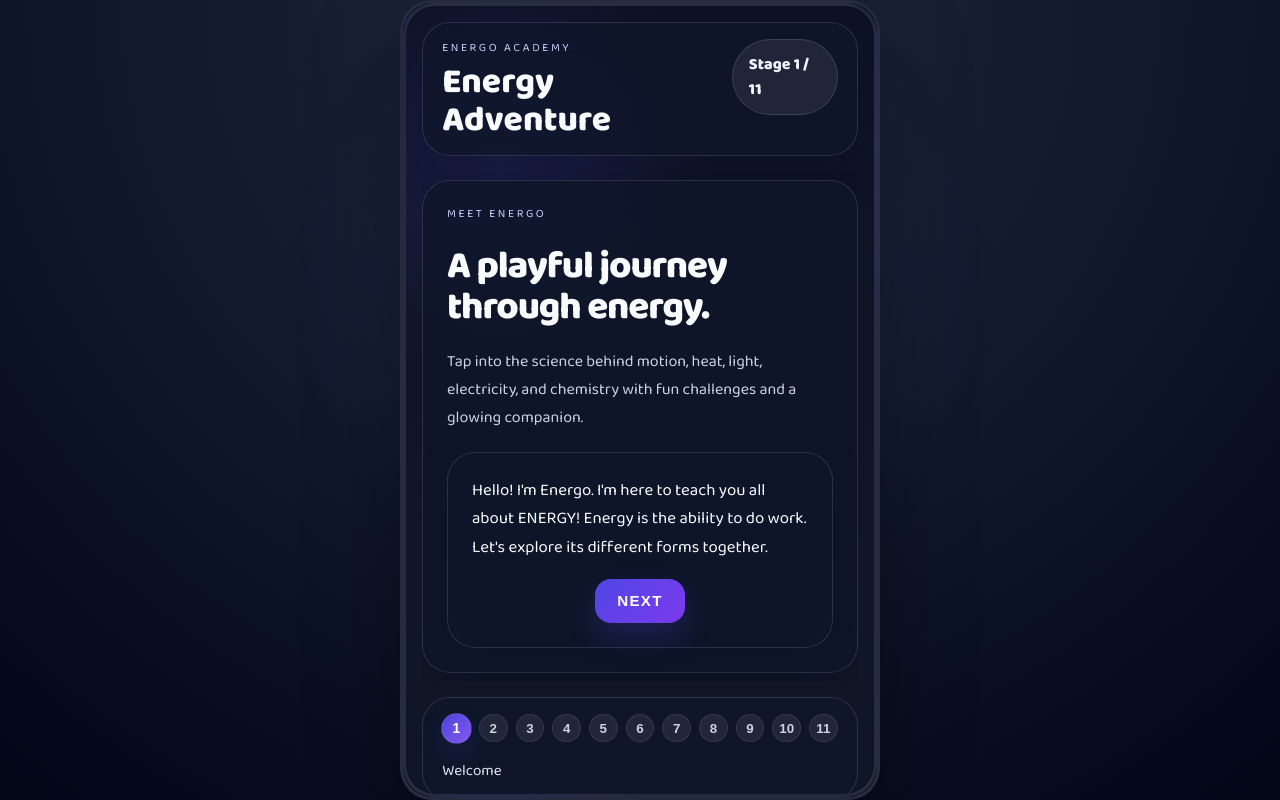
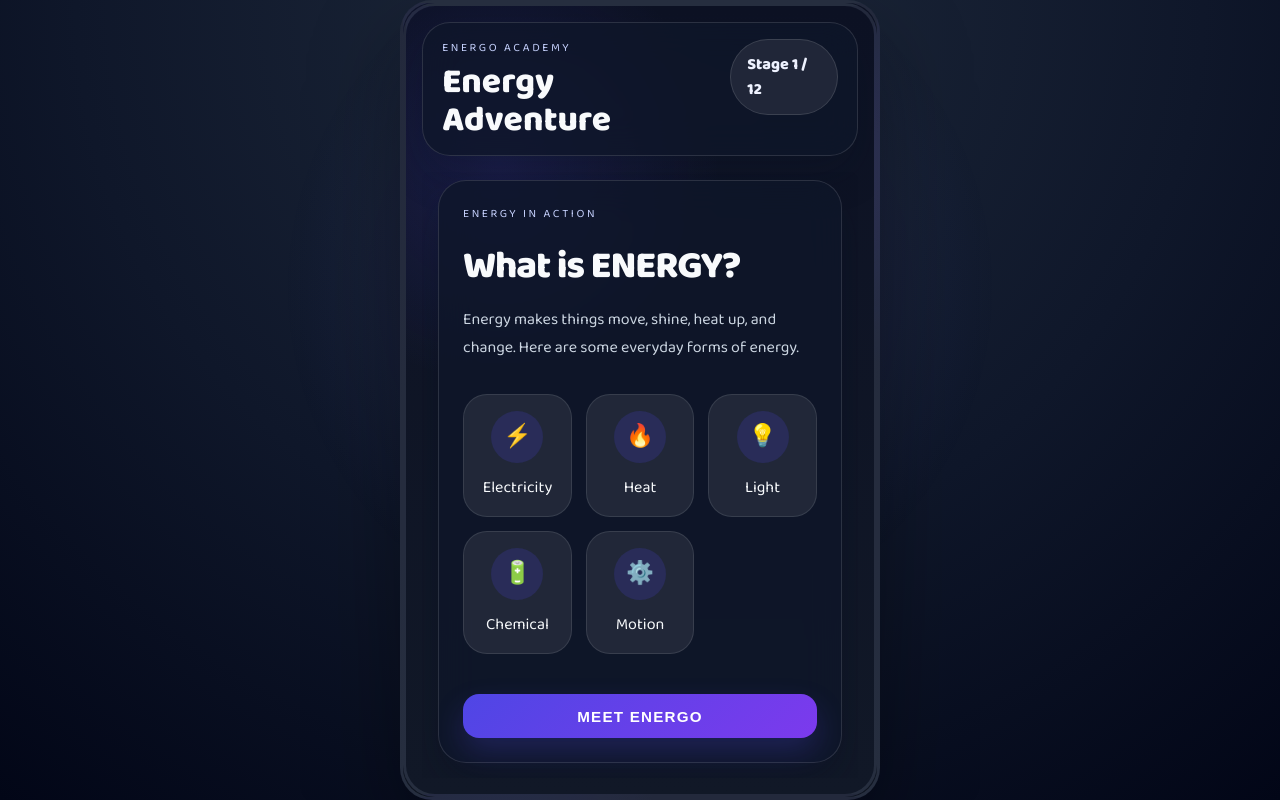
Before and after one commit to Sanath-here/Energo_App, a React (Vite) app: page / in a window 1280 px wide. Built offline with nearby package versions, Linux system fonts and the light colour scheme.

Commit message:
Second commit with final app

```diff
--- a/src/App.tsx
+++ b/src/App.tsx
@@ -11,6 +11,7 @@ import ConservationSim from './games/ConservationSim';
 import FinalQuiz from './games/FinalQuiz';
 
 type GameState =
+  | 'ENERGY'
   | 'INTRO'
   | 'MECHANICAL'
   | 'HEAT'
@@ -24,6 +25,7 @@ type GameState =
   | 'END';
 
 const states: GameState[] = [
+  'ENERGY',
   'INTRO',
   'MECHANICAL',
   'HEAT',
@@ -37,22 +39,8 @@ const states: GameState[] = [
   'END',
 ];
 
-const stepLabels: Record<GameState, string> = {
-  INTRO: 'Welcome',
-  MECHANICAL: 'Mechanical',
-  HEAT: 'Heat',
-  LIGHT: 'Light',
-  ELECTRICAL: 'Electrical',
-  CHEMICAL: 'Chemical',
-  CONSERVATION: 'Conservation',
-  USES: 'Energy Uses',
-  SUMMARY: 'Summary',
-  QUIZ: 'Quiz',
-  END: 'Finish',
-};
-
 const App: React.FC = () => {
-  const [gameState, setGameState] = useState<GameState>('INTRO');
+  const [gameState, setGameState] = useState<GameState>('ENERGY');
   const currentIndex = useMemo(() => states.indexOf(gameState), [gameState]);
 
   const nextState = () => {
@@ -63,6 +51,41 @@ const App: React.FC = () => {
 
   const renderContent = () => {
     switch (gameState) {
+      case 'ENERGY':
+        return (
+          <div className="hero-card glass">
+            <div className="hero-copy">
+              <p className="eyebrow">Energy in action</p>
+              <h2 className="hero-title">What is ENERGY?</h2>
+              <p className="hero-text">
+                Energy makes things move, shine, heat up, and change. Here are some everyday forms of energy.
+              </p>
+              <div className="energy-image-grid">
+                <div className="energy-card">
+                  <div className="energy-thumb">⚡</div>
+                  <p>Electricity</p>
+                </div>
+                <div className="energy-card">
+                  <div className="energy-thumb">🔥</div>
+                  <p>Heat</p>
+                </div>
+                <div className="energy-card">
+                  <div className="energy-thumb">💡</div>
+                  <p>Light</p>
+                </div>
+                <div className="energy-card">
+                  <div className="energy-thumb">🔋</div>
+                  <p>Chemical</p>
+                </div>
+                <div className="energy-card">
+                  <div className="energy-thumb">⚙️</div>
+                  <p>Motion</p>
+                </div>
+              </div>
+              <button className="btn btn-primary mt-6" onClick={nextState}>Meet Energo</button>
+            </div>
+          </div>
+        );
       case 'INTRO':
         return (
           <div className="hero-card glass">
@@ -72,11 +95,15 @@ const App: React.FC = () => {
               <p className="hero-text">
                 Tap into the science behind motion, heat, light, electricity, and chemistry with fun challenges and a glowing companion.
               </p>
+              <div className="hero-face">
+                <ThreeDCharacter />
+              </div>
+              <DialogueBox
+                text="Hello! I'm Energo. I'm here to teach you all about ENERGY! Energy is the ability to do work. Let's explore its different forms together."
+                onNext={nextState}
+                style={{ position: 'static', marginTop: '1rem' }}
+              />
             </div>
-            <DialogueBox
-              text="Hello! I'm Energo. I'm here to teach you all about ENERGY! Energy is the ability to do work. Let's explore its different forms together."
-              onNext={nextState}
-            />
           </div>
         );
       case 'MECHANICAL':
@@ -93,7 +120,7 @@ const App: React.FC = () => {
         return <ConservationSim onComplete={nextState} />;
       case 'USES':
         return (
-          <div className="section-card glass" style={{ overflowY: 'auto', paddingBottom: '3.5rem' }}>
+          <div className="section-card glass" style={{ paddingBottom: '5rem' }}>
             <div className="section-header">
               <h2>Energy Uses</h2>
               <p>Great work! Here are the real-world uses of the energy types you explored.</p>
@@ -109,6 +136,7 @@ const App: React.FC = () => {
             <DialogueBox
               text={'Nice review! Ready to continue to the summary?'}
               onNext={nextState}
+              style={{ position: 'static', marginTop: '1rem' }}
             />
           </div>
         );
@@ -161,22 +189,6 @@ const App: React.FC = () => {
         </header>
 
         <main className="content-area"> {renderContent()} </main>
-
-        <footer className="progress-footer glass">
-          <div className="progress-line">
-            {states.map((state, index) => (
-              <button
-                key={state}
-                className={`progress-step ${index <= currentIndex ? 'active' : ''}`}
-                aria-label={stepLabels[state]}
-                type="button"
-              >
-                <span>{index + 1}</span>
-              </button>
-            ))}
-          </div>
-          <p className="progress-label">{stepLabels[gameState]}</p>
-        </footer>
       </div>
     </div>
   );
--- a/src/components/DialogueBox.tsx
+++ b/src/components/DialogueBox.tsx
@@ -6,12 +6,14 @@ interface DialogueBoxProps {
   details?: string;
   onNext?: () => void;
   showNext?: boolean;
+  style?: React.CSSProperties;
 }
 
-const DialogueBox: React.FC<DialogueBoxProps> = ({ text, details, onNext, showNext = true }) => {
+const DialogueBox: React.FC<DialogueBoxProps> = ({ text, details, onNext, showNext = true, style }) => {
   return (
     <motion.div
       className="dialogue-box glass"
+      style={style}
       initial={{ opacity: 0, y: 20 }}
       animate={{ opacity: 1, y: 0 }}
       transition={{ duration: 0.3 }}
--- a/src/games/HeatTask.tsx
+++ b/src/games/HeatTask.tsx
@@ -10,11 +10,9 @@ const HeatTask: React.FC<HeatTaskProps> = ({ onComplete }) => {
   const [showIntro, setShowIntro] = useState(true);
   const [heatLevel, setHeatLevel] = useState(0);
   const [taskComplete, setTaskComplete] = useState(false);
-  const [isRubbing, setIsRubbing] = useState(false);
   const [cameraActive, setCameraActive] = useState(false);
   const [cameraError, setCameraError] = useState<string | null>(null);
   const [motionLevel, setMotionLevel] = useState(0);
-  const [rubbingDetected, setRubbingDetected] = useState(false);
 
   const videoRef = useRef<HTMLVideoElement | null>(null);
   const canvasRef = useRef<HTMLCanvasElement | null>(null);
@@ -89,10 +87,7 @@ const HeatTask: React.FC<HeatTaskProps> = ({ onComplete }) => {
         setMotionLevel(motion);
 
         if (motion > 14) {
-          setRubbingDetected(true);
           setHeatLevel(prev => Math.min(100, prev + 6));
-          setIsRubbing(true);
-          window.setTimeout(() => setIsRubbing(false), 220);
         }
       }
 
@@ -117,8 +112,6 @@ const HeatTask: React.FC<HeatTaskProps> = ({ onComplete }) => {
   const rubHands = () => {
     if (heatLevel < 100) {
       setHeatLevel(prev => Math.min(100, prev + 14));
-      setIsRubbing(true);
-      window.setTimeout(() => setIsRubbing(false), 220);
     }
   };
 
--- a/src/index.css
+++ b/src/index.css
@@ -35,7 +35,7 @@ body {
 #root {
   width: 100%;
   max-width: 480px;
-  max-height: 100vh;
+  height: 100vh;
   background: radial-gradient(circle at 20% 20%, rgba(79, 70, 229, 0.18), transparent 30%),
     linear-gradient(180deg, #0d1224 0%, #111827 100%);
   position: relative;
@@ -96,6 +96,14 @@ body {
   transform: none;
 }
 
+.chemical-options-grid {
+  width: 100%;
+  display: grid;
+  grid-template-columns: repeat(2, minmax(0, 1fr));
+  gap: 0.75rem;
+  padding: 0.5rem 0;
+}
+
 .three-d-character {
   width: 100%;
   height: 100%;
@@ -103,12 +111,18 @@ body {
   max-height: 240px;
 }
 
+.hero-face {
+  width: 180px;
+  height: 180px;
+  margin: 0 auto;
+}
+
 .dialogue-box {
   width: 100%;
   display: flex;
   flex-direction: column;
   justify-content: space-between;
-  padding: 1.5rem;
+  padding: 1.5rem 2.5rem;
   gap: 1rem;
   position: sticky;
   bottom: 1rem;
@@ -119,6 +133,7 @@ body {
   font-size: 1.05rem;
   line-height: 1.7;
   color: var(--text);
+  padding: 0 0.8rem;
 }
 
 .dialogue-details {
@@ -191,31 +206,70 @@ body::before {
 
 .content-area {
   flex: 1;
+  min-height: 0;
   display: flex;
   flex-direction: column;
   gap: 1rem;
   align-items: center;
-  justify-content: center;
+  justify-content: flex-start;
   overflow-y: auto;
-  padding: 0.5rem 0;
+  padding: 0.5rem 1rem 12rem;
+  scrollbar-width: none;
+  -ms-overflow-style: none;
+}
+
+.content-area::-webkit-scrollbar {
+  display: none;
 }
 
 .hero-card,
 .section-card {
-  flex: 1;
   display: flex;
   flex-direction: column;
-  justify-content: space-between;
+  justify-content: flex-start;
   padding: 1.5rem;
   gap: 1.25rem;
   width: 100%;
   max-width: 440px;
   margin: 0 auto;
+  flex: none;
+  min-height: auto;
 }
 
 .hero-copy {
   display: grid;
   gap: 1rem;
+}
+
+.energy-image-grid {
+  display: grid;
+  grid-template-columns: repeat(3, minmax(0, 1fr));
+  gap: 0.85rem;
+  margin-top: 1rem;
+}
+
+.energy-card {
+  display: flex;
+  flex-direction: column;
+  align-items: center;
+  justify-content: center;
+  gap: 0.75rem;
+  padding: 1rem;
+  border-radius: 1.5rem;
+  background: rgba(255, 255, 255, 0.08);
+  border: 1px solid rgba(255, 255, 255, 0.1);
+  min-height: 120px;
+  text-align: center;
+}
+
+.energy-thumb {
+  width: 52px;
+  height: 52px;
+  display: grid;
+  place-items: center;
+  border-radius: 999px;
+  background: rgba(79, 70, 229, 0.18);
+  font-size: 1.4rem;
 }
 
 .hero-title {
@@ -256,6 +310,15 @@ body::before {
   flex-direction: column;
   gap: 0.75rem;
   padding: 1rem 1.2rem;
+  position: absolute;
+  left: 1rem;
+  right: 1rem;
+  bottom: 4.5rem;
+  background: rgba(15, 23, 42, 0.95);
+  border: 1px solid rgba(255, 255, 255, 0.14);
+  border-radius: 1.5rem;
+  box-shadow: 0 28px 50px rgba(0, 0, 0, 0.28);
+  z-index: 20;
 }
 
 .progress-line {
@@ -283,6 +346,25 @@ body::before {
   color: white;
   transform: scale(1.05);
   box-shadow: 0 12px 24px rgba(79, 70, 229, 0.18);
+}
+
+.chemical-option {
+  background: linear-gradient(180deg, rgba(251, 191, 36, 0.18), rgba(252, 211, 77, 0.08));
+  border: 1px solid rgba(251, 191, 36, 0.35);
+  color: #faf5db;
+  box-shadow: inset 0 1px 0 rgba(255, 255, 255, 0.12), 0 10px 25px rgba(251, 191, 36, 0.15);
+  transition: transform 0.18s ease, box-shadow 0.18s ease, border-color 0.18s ease, background 0.18s ease;
+}
+
+.chemical-option:hover:not(:disabled) {
+  transform: translateY(-1px);
+  box-shadow: inset 0 1px 0 rgba(255, 255, 255, 0.18), 0 14px 30px rgba(251, 191, 36, 0.22);
+  border-color: rgba(251, 191, 36, 0.55);
+}
+
+.chemical-option:disabled {
+  opacity: 0.55;
+  cursor: not-allowed;
 }
 
 .progress-label {
```
Also changed, not shown: src/games/ChemicalTask.tsx (+11 -14 lines), src/games/ConservationSim.tsx (+7 -6 lines).
